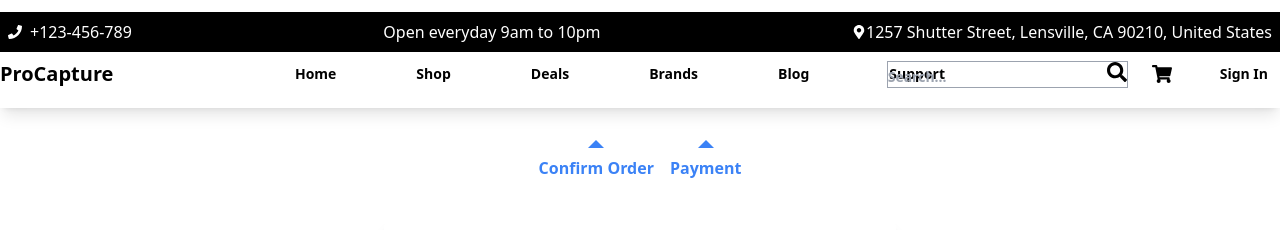
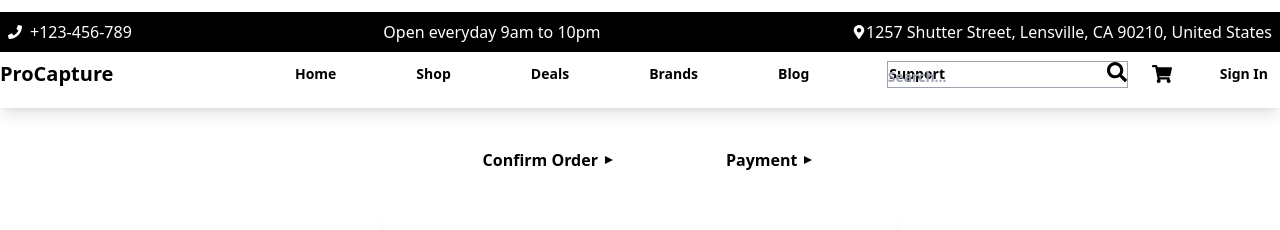
Before and after one commit to IannnMark/Camera-Store-Client, a React (Vite) app: page /payment in a window 1280 px wide. Shown: the top 230 px of the page. Built offline with nearby package versions, Linux system fonts and the light colour scheme; no server answers.

Commit message:
fix the ui

```diff
--- a/src/pages/cart/CheckoutSteps.jsx
+++ b/src/pages/cart/CheckoutSteps.jsx
@@ -3,28 +3,41 @@ import { Link } from "react-router-dom";
 
 export default function CheckoutSteps({ confirmOrder, payment }) {
   return (
-    <div className="flex justify-center items-center mt-8 space-x-4">
+    <div className="flex justify-center items-center mt-8 space-x-32">
       {confirmOrder ? (
         <Link to="/confirm" className="text-center">
-          <div className="w-0 h-0 border-l-8 border-r-8 border-b-8 border-transparent border-b-blue-500 mx-auto"></div>
-          <div className="mt-2 text-blue-500 font-semibold">Confirm Order</div>
+          <div className="relative">
+            <div className="absolute right-[-15px] top-1/2 transform -translate-y-1/2 w-0 h-0 border-t-4 border-t-transparent border-b-4 border-b-transparent border-l-8 border-l-black hover:bg-gray-800"></div>
+            <div className="mt-2 text-black font-semibold hover:bg-gray-800">
+              Confirm Order
+            </div>
+          </div>
         </Link>
       ) : (
         <div className="text-center">
-          <div className="w-0 h-0 border-l-8 border-r-8 border-b-8 border-transparent border-b-gray-400 mx-auto"></div>
-          <div className="mt-2 text-gray-400">Confirm Order</div>
+          <div className="relative">
+            <div className="absolute right-[-15px] top-1/2 transform -translate-y-1/2 w-0 h-0 border-t-4 border-t-transparent border-b-4 border-b-transparent border-l-8 border-l-gray-400"></div>
+            <div className="mt-2 text-black hover:bg-gray-800">
+              Confirm Order
+            </div>
+          </div>
         </div>
       )}
-
       {payment ? (
         <Link to="/payment" className="text-center">
-          <div className="w-0 h-0 border-l-8 border-r-8 border-b-8 border-transparent border-b-blue-500 mx-auto"></div>
-          <div className="mt-2 text-blue-500 font-semibold">Payment</div>
+          <div className="relative">
+            <div className="absolute right-[-15px] top-1/2 transform -translate-y-1/2 w-0 h-0 border-t-4 border-t-transparent border-b-4 border-b-transparent border-l-8 border-l-black hover:bg-gray-800"></div>
+            <div className="mt-2 text-black font-semibold hover:bg-gray-800">
+              Payment
+            </div>
+          </div>
         </Link>
       ) : (
         <div className="text-center">
-          <div className="w-0 h-0 border-l-8 border-r-8 border-b-8 border-transparent border-b-gray-400 mx-auto"></div>
-          <div className="mt-2 text-gray-400">Payment</div>
+          <div className="relative">
+            <div className="absolute right-[-15px] top-1/2 transform -translate-y-1/2 w-0 h-0 border-t-4 border-t-transparent border-b-4 border-b-transparent border-l-8 border-l-gray-400 hover:bg-gray-800"></div>
+            <div className="mt-2 text-black hover:bg-gray-800">Payment</div>
+          </div>
         </div>
       )}
     </div>
```
